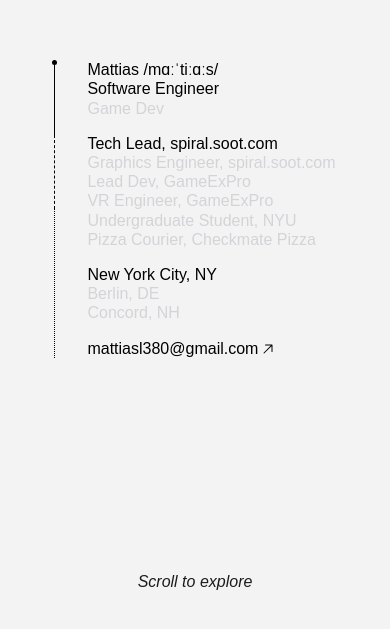
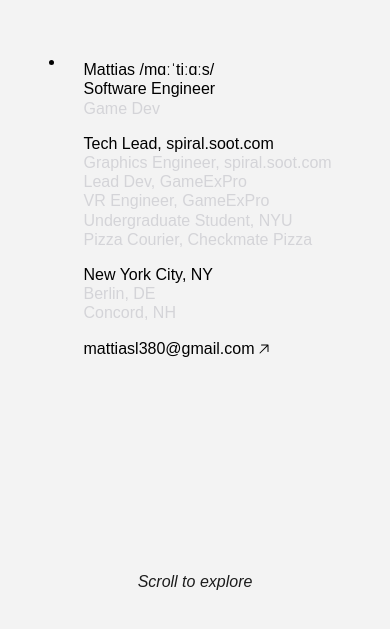
Before and after one commit to megan-mai/mattias-portfolio, a React (Vite) app: page / in a window 390 px wide. Shown: the part 213-842 px from the top of the page. Built offline with nearby package versions, Linux system fonts and the light colour scheme.

Commit message:
more testing for mobile issues

```diff
--- a/src/Mobilelayout.jsx
+++ b/src/Mobilelayout.jsx
@@ -6,8 +6,8 @@ function MobileLayout({ selectedYear, setSelectedYear, showPrompt, setShowPrompt
     const tickPosition = ((2026 - selectedYear) / (2026 - 2015)) * 100
     const roles = ["Software Engineer", "Game Dev"]
   return (
-     <div className="h-screen m-0 flex flex-col items-center overflow-visible justify-center">
-      <div className="flex m-auto gap-[2em] overflow-visible">
+     <div className="min-h-screen m-0 flex flex-col items-center justify-center"  style={{ minHeight: '100dvh' }}>
+      <div className="flex w-fit m-auto gap-[2em]">
          <div className="relative flex flex-col h-full">
           <div className="flex-[25%] border-r-1 border-solid"></div>
           <div className="flex-[25%] border-r-1 border-dashed"></div>
@@ -37,7 +37,7 @@ function MobileLayout({ selectedYear, setSelectedYear, showPrompt, setShowPrompt
           </div>
 
           {/* ROLES */}
-          <div className="">
+          <div className="w-64">
           {timeline.map((item, index) => (
             <p className={selectedYear >= item.startYear && (selectedYear <= item.endYear || item.endYear == null) ? "text-black flex fade-in" : "text-zinc-300 flex fade-in"}
                 style={{ animationDelay: `${(index * 100) + 300}ms` }} key={index}>
```
